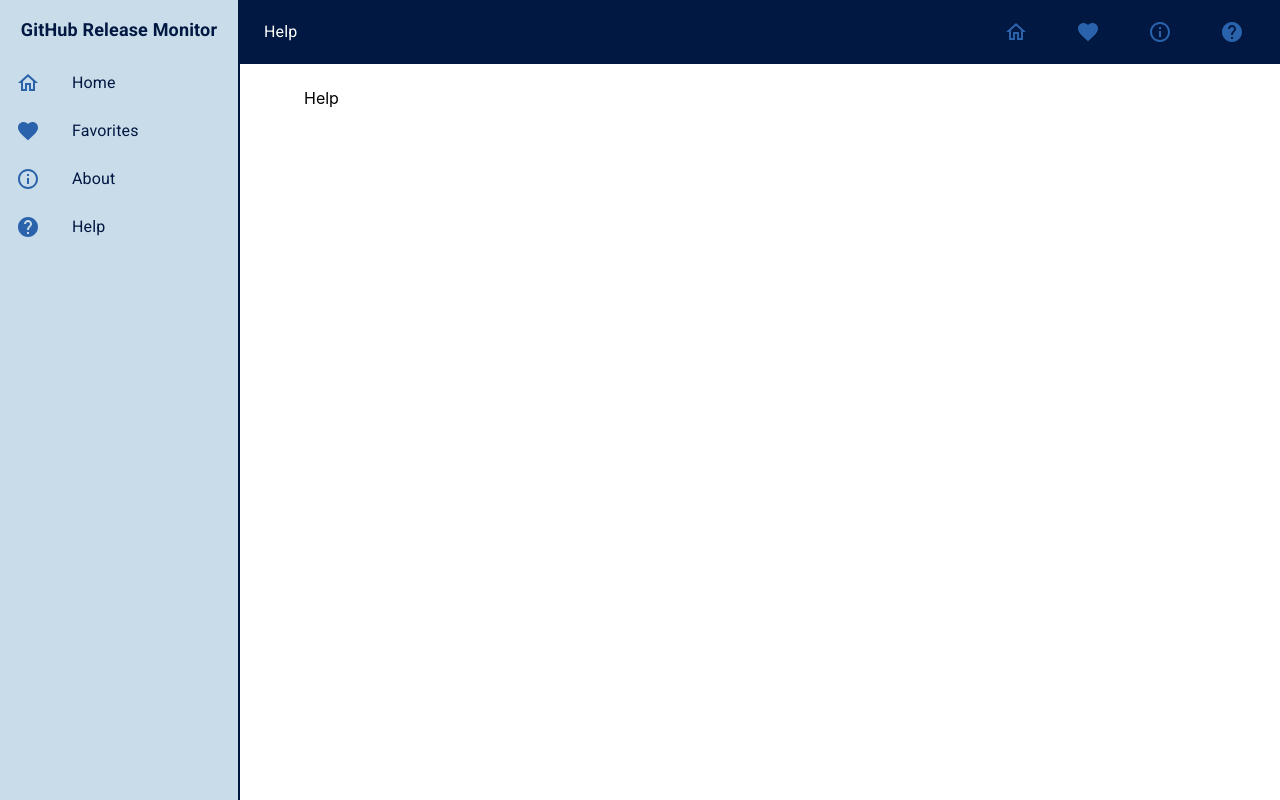
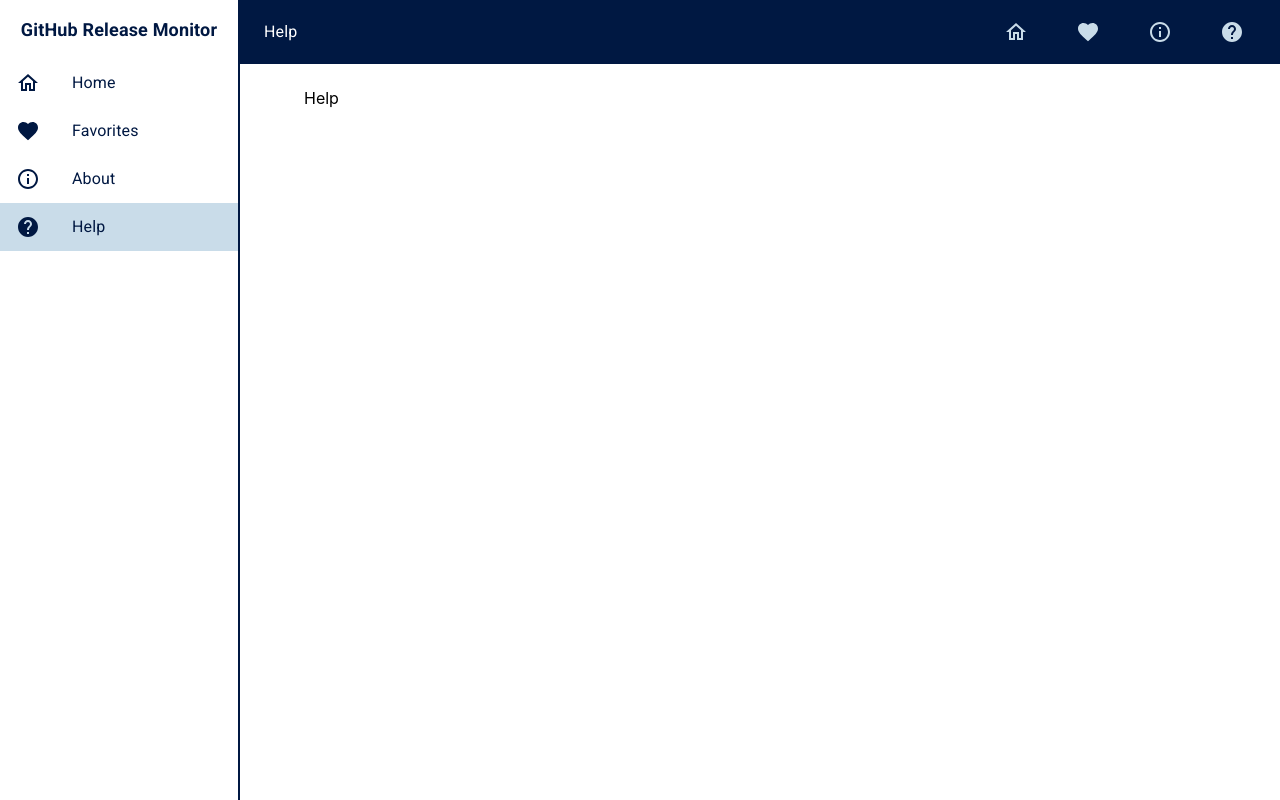
Before and after one commit to philipstubbs13/gh-release-monitor, a Next.js app: page /help in a window 1280 px wide. Built offline with nearby package versions, Linux system fonts and the light colour scheme.

Commit message:
making pages responsive

```diff
--- a/components/drawer/Drawer.styles.ts
+++ b/components/drawer/Drawer.styles.ts
@@ -7,7 +7,7 @@
       width: drawerWidth,
     },
     drawerPaper: {
-      backgroundColor: theme.palette.primary.light,
+      backgroundColor: '#fff',
       borderRight: `2px ${theme.palette.primary.dark} solid`,
       color: theme.palette.primary.dark,
       width: drawerWidth,
@@ -18,5 +18,11 @@
       fontSize: 18,
       fontWeight: theme.typography.fontWeightBold,
     },
+    navIcon: {
+      color: theme.palette.primary.dark,
+    },
+    activePage: {
+      backgroundColor: theme.palette.primary.light,
+    },
   };
 });
--- a/components/drawer/Drawer.tsx
+++ b/components/drawer/Drawer.tsx
@@ -12,12 +12,17 @@
 import { APP_TITLE } from '../../constants';
 import Link from 'next/link';
 import { useDrawerStyles } from './Drawer.styles';
+import { useRouter } from 'next/router';
+import clsx from 'clsx';
 export interface IProps {
   menuItems: MenuItem[];
 }
 
 export const Drawer = (props: IProps) => {
   const classes = useDrawerStyles();
+  const router = useRouter();
+
+  console.log(router.pathname);
 
   return (
     <MUIDrawer
@@ -31,8 +36,12 @@
       <List>
         {props.menuItems.map((item) => (
           <Link href={item.path} key={item.text}>
-            <ListItem button>
-              <ListItemIcon>{item.icon}</ListItemIcon>
+            <ListItem
+              button
+              className={clsx({
+                [classes.activePage]: item.path === router.pathname,
+              })}>
+              <ListItemIcon className={classes.navIcon}>{item.icon}</ListItemIcon>
               <ListItemText primary={item.text} />
             </ListItem>
           </Link>
--- a/components/layout/Layout.tsx
+++ b/components/layout/Layout.tsx
@@ -1,6 +1,6 @@
 import PropTypes from 'prop-types';
 import Head from 'next/head';
-import { ThemeProvider, Container } from '@material-ui/core';
+import { ThemeProvider, Container, Hidden } from '@material-ui/core';
 import { Drawer } from '@components/drawer/Drawer';
 import { menuItems } from '../../constants';
 import { Navbar } from '@components/navbar/Navbar';
@@ -26,7 +26,9 @@
       <ThemeProvider theme={theme}>
         <div className={classes.app}>
           <Navbar menuItems={menuItems} subTitle={props.subTitle} />
-          <Drawer menuItems={menuItems} />
+          <Hidden smDown>
+            <Drawer menuItems={menuItems} />
+          </Hidden>
           <div className={classes.content}>
             <div className={classes.toolbar} />
             <Container maxWidth={'md'}>{props.children}</Container>
--- a/components/navbar/Navbar.styles.ts
+++ b/components/navbar/Navbar.styles.ts
@@ -6,12 +6,17 @@
     appbar: {
       backgroundColor: theme.palette.primary.dark,
       width: `calc(100% - ${drawerWidth}px)`,
+
+      [theme.breakpoints.down('sm')]: {
+        width: '100%',
+      },
     },
     apptitle: {
       flexGrow: 1,
     },
     navItem: {
       marginLeft: theme.spacing(3),
+      color: theme.palette.primary.light,
     },
   };
 });
--- a/constants.tsx
+++ b/constants.tsx
@@ -28,22 +28,22 @@
 export const menuItems = [
   {
     text: 'Home',
-    icon: <HomeOutlined color="primary" />,
+    icon: <HomeOutlined />,
     path: '/',
   },
   {
     text: 'Favorites',
-    icon: <FavoriteOutlined color="primary" />,
+    icon: <FavoriteOutlined />,
     path: '/favorites',
   },
   {
     text: 'About',
-    icon: <InfoOutlined color="primary" />,
+    icon: <InfoOutlined />,
     path: '/about',
   },
   {
     text: 'Help',
-    icon: <HelpOutlined color="primary" />,
+    icon: <HelpOutlined />,
     path: '/help',
   },
 ];
--- a/pages/index.tsx
+++ b/pages/index.tsx
@@ -49,14 +49,14 @@
         </Box>
       )}
       {!state.getReposForOrganizationError && !state.searchError && (
-        <Grid container={true} spacing={3} className={classes.reposContainer}>
+        <Grid container={true} spacing={3} alignItems={'center'} className={classes.reposContainer}>
           <Grid item xs={12}>
             <Typography variant={'h6'}>
               {state.repos.length} repositories found for {state.searchTerm}
             </Typography>
           </Grid>
           {state.repos.map((repo) => (
-            <Grid item={true} xs={4} key={repo.id}>
+            <Grid item={true} xs={12} sm={6} md={4} key={repo.id}>
               <RepoCard repo={repo} />
             </Grid>
           ))}
--- a/pages/releases/[organization]/[repo].tsx
+++ b/pages/releases/[organization]/[repo].tsx
@@ -66,15 +66,15 @@
               </Typography>
             </Grid>
           </Grid>
-          <Grid container={true} className={classes.releaseRoot}>
-            <Grid item={true} xs={6}>
+          <Grid container={true}>
+            <Grid item={true} xs={12} sm={6}>
               <ReleaseTimeline
                 releaseItems={state.releases}
                 getReleaseById={getReleaseById}
                 releasesMarkedSeen={state.releasesMarkedSeen}
               />
             </Grid>
-            <Grid item={true} xs={6}>
+            <Grid item={true} xs={12} sm={6}>
               {selectedRelease && (
                 <ReleaseDetails
                   author={selectedRelease.author.login}
```
Also changed, not shown: components/search-organization-form/SearchOrganizationForm.tsx (+19 -21 lines).
